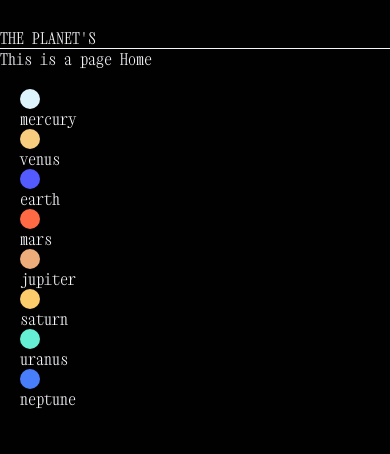
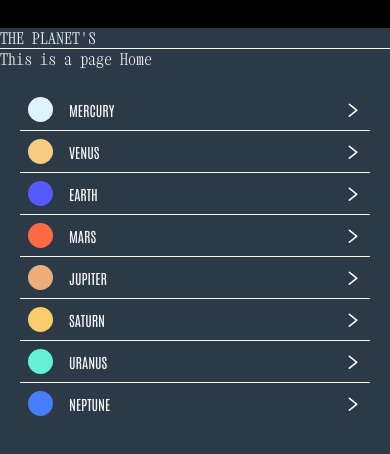
Before and after one commit to alnooristiak/PlannatApp, a React Native app: screen /Home in a window 390 px wide. Shown: the top 454 px of the page. Built offline with nearby package versions, Linux system fonts and the light colour scheme.

Commit message:
complite home page

```diff
--- a/src/screens/Home.js
+++ b/src/screens/Home.js
@@ -5,6 +5,7 @@ import PlannetHeader from '../components/PlannetHeader'
 import { spacing } from '../theme/spacing'
 import { PLANET_LIST } from '../data/planet-list';
 import Text from '../components/text/text'
+import { AntDesign } from '@expo/vector-icons';
 
 const Home = () => {
   return (
@@ -19,12 +20,16 @@ const Home = () => {
           keyExtractor={(item) => item.name}
           renderItem={({ item }) => {
             return (
-              <View>
-                <View style={[styles.circle, {backgroundColor: item.color}]}></View>
-                <Text style={styles.item}>{item.name}</Text>
+              <View style={styles.dataContainer}>
+                <View style={styles.dataSecondContainer}>
+                  <View style={[styles.circle, {backgroundColor: item.color}]}></View>
+                  <Text preset='h4' style={styles.item}>{item.name}</Text>
+                </View>
+                <AntDesign name='right' size={18} color='white' />
               </View>
             );
           }}
+          ItemSeparatorComponent={() => <View style={styles.separator} />}
           />
         </View>
     </SafeAreaView>
@@ -34,21 +39,42 @@ const Home = () => {
 export default Home
 
 const styles = StyleSheet.create({
+
   container: {
     marginTop: spacing[7],
+    flex: 1,
+    backgroundColor: colors.black,
   },
 
   // data loding section list style
+  dataContainer: {
+    flexDirection: "row",
+    alignItems: 'center',
+    margin: spacing[2],
+    justifyContent: 'space-between',
+  },
+  dataSecondContainer: {
+    flexDirection: "row",
+    alignItems: 'center',
+  },
   list: {
     padding: spacing[5],
   },
   circle: {
-    width: 20,
-    height: 20,
-    borderRadius: 10,
+    width: 25,
+    height: 25,
+    borderRadius: 15,
   },
   item: {
-    flexDirection: 'row',
-    justifyContent: 'center',
+    textTransform: 'uppercase',
+    marginLeft: spacing[4],
+    // flexDirection: 'row',
+    // justifyContent: 'center',
+    // padding: spacing[5],
+  },
+  separator: {
+    borderBottomColor: colors.white,
+    borderBottomWidth: 0.5,
   }
+
 })
```
